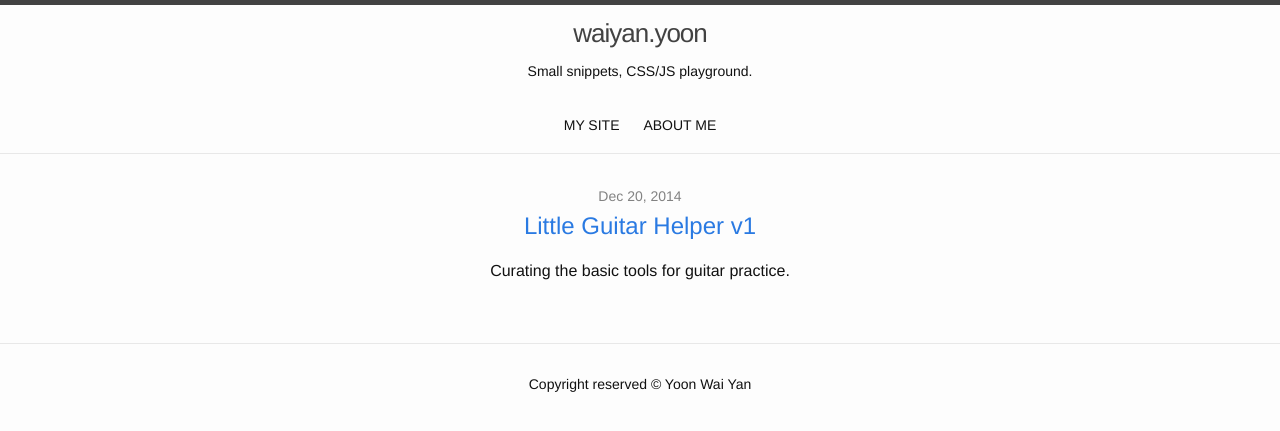
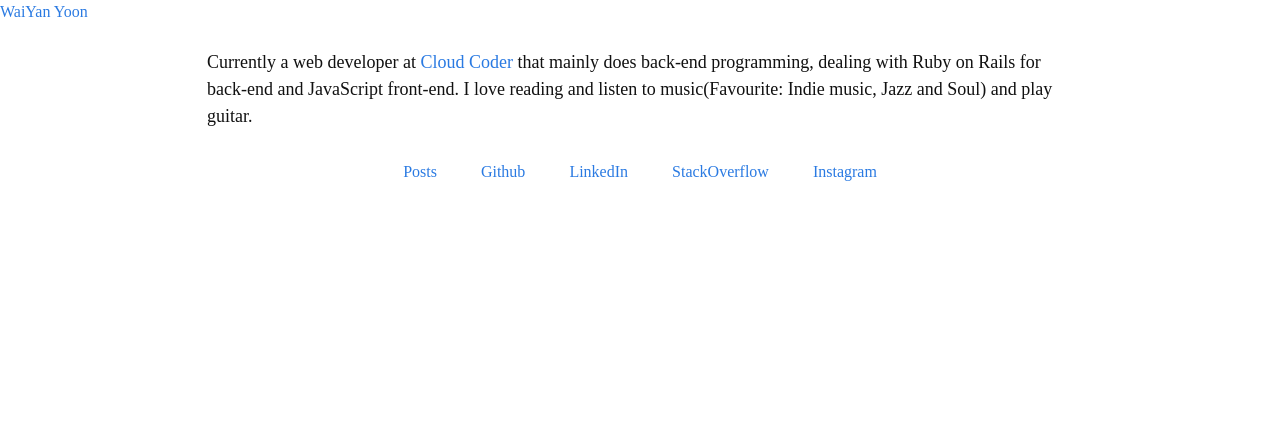
Before and after one commit to yoonwaiyan/yoonwaiyan.github.io, a Jekyll site: the page built from index.html, in a window 1280 px wide. Shown: the top 431 px of the page. Built offline with Jekyll 4.4.1, drawn with Linux system fonts in a browser that asks for light colours; some web fonts are replaced; a script that is not in the unit is left out.

Commit message:
re-styline home page and layout

```diff
--- a/_includes/header.html
+++ b/_includes/header.html
@@ -1,29 +1,5 @@
 <header class="site-header">
-
-  <div class="wrapper">
-
+  <div class="nav">
     <a class="site-title" href="{{ site.baseurl }}/">{{ site.title }}</a>
-    <p class="site-description">{{site.description}}</p>
-
-    <nav class="site-nav">
-      <a href="#" class="menu-icon">
-        <svg viewBox="0 0 18 15">
-          <path fill="#424242" d="M18,1.484c0,0.82-0.665,1.484-1.484,1.484H1.484C0.665,2.969,0,2.304,0,1.484l0,0C0,0.665,0.665,0,1.484,0 h15.031C17.335,0,18,0.665,18,1.484L18,1.484z"/>
-          <path fill="#424242" d="M18,7.516C18,8.335,17.335,9,16.516,9H1.484C0.665,9,0,8.335,0,7.516l0,0c0-0.82,0.665-1.484,1.484-1.484 h15.031C17.335,6.031,18,6.696,18,7.516L18,7.516z"/>
-          <path fill="#424242" d="M18,13.516C18,14.335,17.335,15,16.516,15H1.484C0.665,15,0,14.335,0,13.516l0,0 c0-0.82,0.665-1.484,1.484-1.484h15.031C17.335,12.031,18,12.696,18,13.516L18,13.516z"/>
-        </svg>
-      </a>
-
-      <div class="trigger">
-        <a class="page-link" href="http://waiyanyoon.com">My Site</a>
-        {% for page in site.pages %}
-          {% if page.title %}
-          <a class="page-link" href="{{ page.url | prepend: site.baseurl }}">{{ page.title }}</a>
-          {% endif %}
-        {% endfor %}
-      </div>
-    </nav>
-
   </div>
-
 </header>
--- /dev/null
+++ b/_layouts/no_header.html
@@ -0,0 +1,12 @@
+<!DOCTYPE html>
+<html>
+
+  {% include head.html %}
+
+  <body>
+		<div class="container">
+		  {{ content }}
+		</div>
+  </body>
+
+</html>
--- a/_sass/_base.scss
+++ b/_sass/_base.scss
@@ -202,3 +202,19 @@ pre {
         }
     }
 }
+
+.text-center{
+    text-align: center;
+}
+
+ul.navbar{
+    margin: 0px;
+    padding: 15px;
+    list-style-type: none;
+    text-align: center;
+
+    li{
+        display: inline;
+        margin: 0 20px;
+    }
+}
--- a/_sass/_layout.scss
+++ b/_sass/_layout.scss
@@ -2,11 +2,8 @@
  * Site header
  */
 .site-header {
-    text-align: center;
-    border-top: 5px solid $grey-color-dark;
+    padding: 0 10px;
     border-bottom: 1px solid $grey-color-light;
-    min-height: 56px;
-
     // Positioning context for the mobile navigation icon
     position: relative;
 }
@@ -173,6 +170,7 @@
  * Page content
  */
 .page-content {
+    min-height: 700px;
     padding: $spacing-unit 0;
 }
 
@@ -246,3 +244,48 @@
         }
     }
 }
+
+.home-content{
+    margin-left: auto;
+    margin-right: auto;
+    width: 50%;
+    padding: 10px;
+
+    p{
+        margin: 15px;
+        font-size: 18px;
+    }
+
+    @media screen and (max-width: $laptop) {
+        width: 70%;
+    }
+
+    @media screen and (max-width: $tablet) {
+        width: 80%;
+    }
+
+    @media screen and (max-width: $mobile) {
+        width: 90%;
+    }
+}
+
+.btn-link{
+    background: #fff none repeat scroll 0 0;
+    border: 0 none;
+    font-size: 16px;
+    height: 40px;
+    line-height: 20px;
+    margin: 15px;
+    text-align: center;
+    transition: all 0.3s ease 0s;
+    width: 110px;
+    cursor: pointer;
+
+    &>a{
+        color: #fff;
+    }
+
+    &:hover {
+      background: #CF4647;
+    }
+}
--- a/css/main.scss
+++ b/css/main.scss
@@ -3,10 +3,11 @@
 ---
 @charset "utf-8";
 
-
+@import url(http://fonts.googleapis.com/css?family=Source+Serif+Pro);
 
 // Our variables
-$base-font-family: Helvetica, Arial, sans-serif;
+$base-font-family: 'Source Serif Pro', serif;
+// $base-font-family: Helvetica, Arial, sans-serif;
 $base-font-size:   16px;
 $small-font-size:  $base-font-size * 0.875;
 $base-line-height: 1.5;
@@ -14,7 +15,7 @@ $base-line-height: 1.5;
 $spacing-unit:     30px;
 
 $text-color:       #111;
-$background-color: #fdfdfd;
+$background-color: #fff;
 $brand-color:      #2a7ae2;
 
 $grey-color:       #828282;
@@ -32,6 +33,10 @@ $on-laptop:        80%;
 $nav-font-size: 14px;
 $small-nav-font-size: $nav-font-size * 0.875;
 
+// responsive sizes
+$mobile: 320px;
+$tablet: 768px;
+$laptop: 1280px;
 
 
 // Using media queries with like this:
--- a/index.html
+++ b/index.html
@@ -1,20 +1,19 @@
 ---
-layout: default
+layout: no_header
 ---
+<script async src="https://static.medium.com/embed.js"></script><a class="m-profile" data-width="100%" data-collapsed="true" data-border="false" href="https://medium.com/@waiyanyoon">WaiYan Yoon</a>
+<div class="home-content">
 
-<div class="home">
+	<p>
+		Currently a web developer at <a href="http://cloudcoder.com.my" target="_blank">Cloud Coder</a> that mainly does back-end programming, dealing with Ruby on Rails for back-end and JavaScript front-end. I love reading and listen to music(Favourite: Indie music, Jazz and Soul) and play guitar.
+	</p>
 
-  <ul class="post-list">
-    {% for post in site.posts %}
-      <li>
-        <span class="post-meta">{{ post.date | date: "%b %-d, %Y" }}</span>
-
-        <h2>
-          <a class="post-link" href="{{ post.url | prepend: site.baseurl }}">{{ post.title }}</a>
-        </h2>
-        <p>{{ post.excerpt }}</p>
-      </li>
-    {% endfor %}
-  </ul>
+	<ul class="navbar">
+		<li><a href="posts" target="_blank">Posts</a></li>
+		<li><a href="https://github.com/yoonwaiyan" target="_blank">Github</a></li>
+		<li><a href="https://my.linkedin.com/in/yoonwaiyan" target="_blank">LinkedIn</a></li>
+		<li><a href="http://stackoverflow.com/users/2923253" target="_blank">StackOverflow</a></li>
+		<li><a href="https://instagram.com/yyanyoon" target="_blank">Instagram</a></li>
+	</ul>
 
 </div>
```
Also changed, not shown: posts.html (added, +18 -0 lines).
